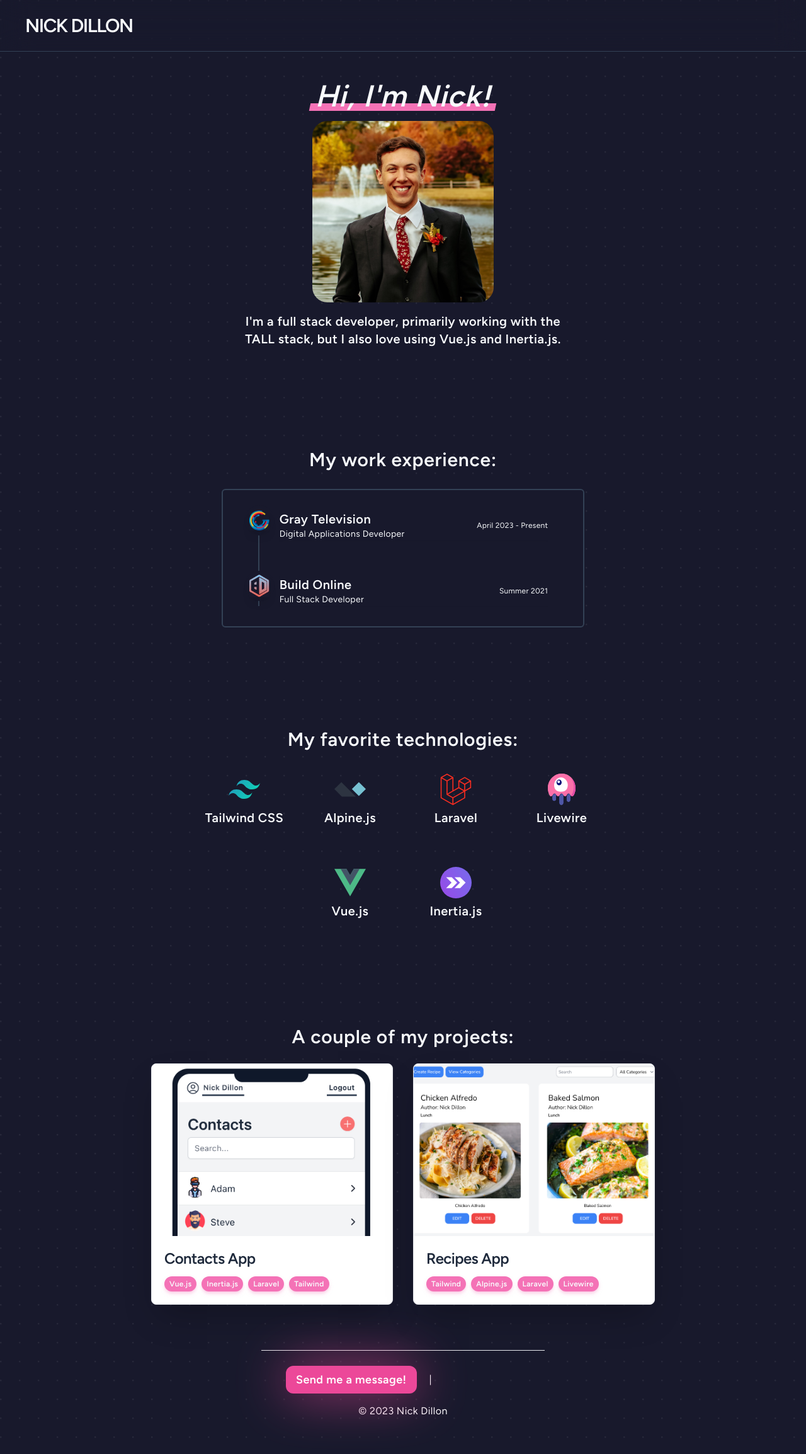
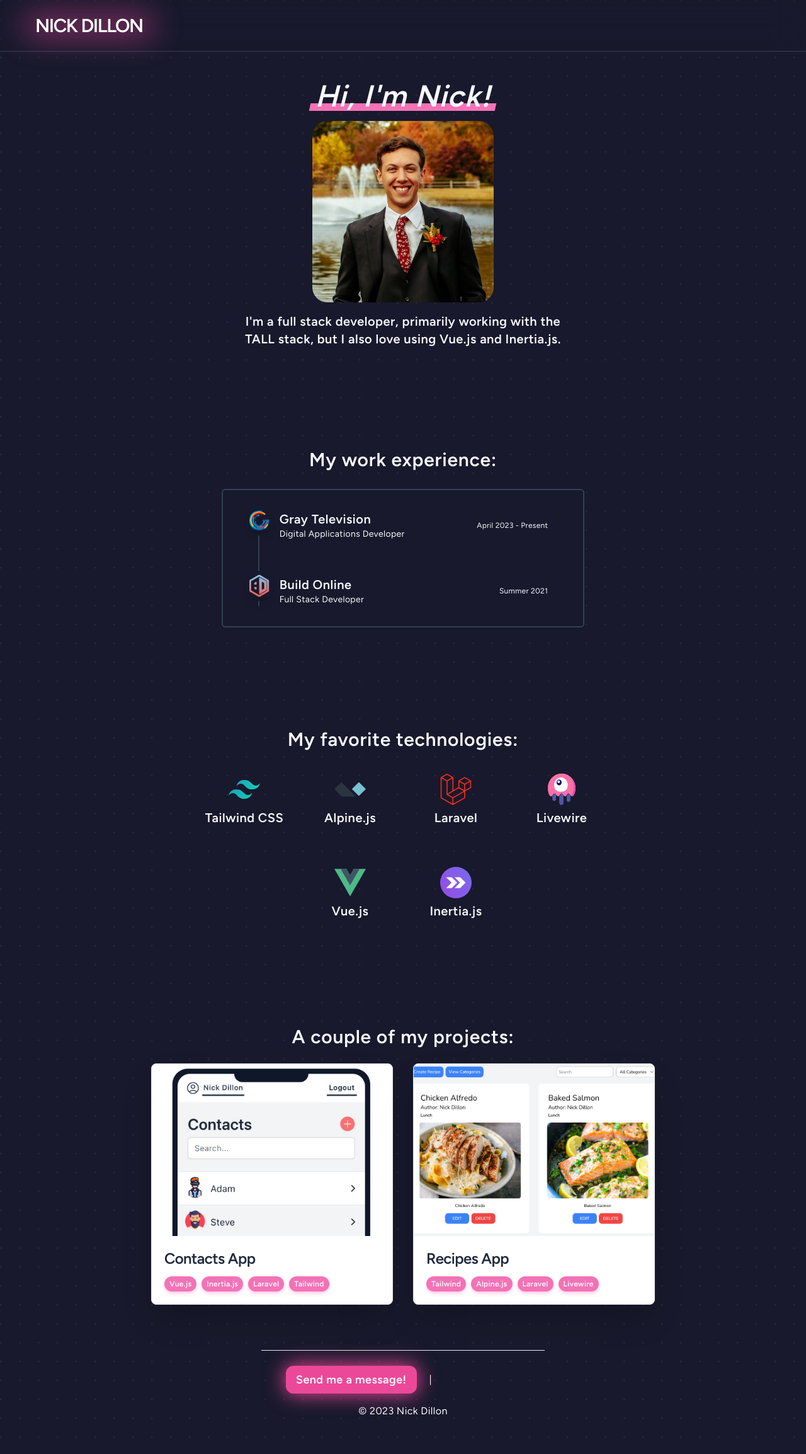
Before and after one commit to NickDillon1412/portfolio-site, a Vue app: page / in a window 1280 px wide. Shown: the whole page at 63% size. Built offline with nearby package versions, Linux system fonts and the light colour scheme; some icons are missing.

Commit message:
Added pulse effect

```diff
--- a/src/components/Footer.vue
+++ b/src/components/Footer.vue
@@ -13,12 +13,12 @@
                             class="relative sm:w-auto w-full hover:-rotate-3 transition-all ease-out duration-300 inline-flex items-center justify-center px-4 py-2 text-lg font-bold text-white bg-pink-500 hover:bg-pink-500 hover:scale-[1.01] rounded-xl "
                             role="button">Send me a message!</a>
                     </div> -->
-                    <div class="relative inline-flex w-full group">
+                    <div class="relative inline-flex w-full group/button">
                         <div
-                            class="absolute transition-all duration-1000 opacity-70 -inset-px bg-gradient-to-r from-pink-500 to-pink-500 rounded-xl blur-2xl group-hover:opacity-100 group-hover:-inset-1 group-hover:duration-200 animate-tilt">
+                            class="absolute transition-all duration-1000 bg-pink-500 -inset-px rounded-xl blur-lg group-hover/button:opacity-100 group-hover/button:-inset-1 group-hover/button:duration-200 animate-tilt">
                         </div>
                         <a href="https://github.com/laravel-frontend-presets/tall" target="_blank"
-                            class="relative sm:w-auto w-full hover:-rotate-3 transition-all ease-out duration-300 inline-flex items-center justify-center px-4 py-2 text-lg font-bold text-white bg-pink-500 hover:scale-[1.01] rounded-xl focus:outline-none focus:ring-2 focus:ring-offset-2 focus:ring-pink-500"
+                            class="relative inline-flex items-center justify-center w-full px-4 py-2 text-lg font-bold text-white transition-all duration-300 ease-out bg-pink-500 sm:w-auto hover:-rotate-3 hover:scale-110 rounded-xl focus:outline-none focus:ring-2 focus:ring-offset-2 focus:ring-pink-500"
                             role="button">Send me a message!</a>
                     </div>
                     <span class="hidden sm:inline-block">|</span>
--- a/src/components/Nav.vue
+++ b/src/components/Nav.vue
@@ -1,11 +1,24 @@
 <template>
     <nav
         class="fixed z-10 flex items-center justify-between w-full px-3.5 py-3 sm:py-5 border-b sm:px-10 border-slate-700 backdrop-blur-xl text-slate-50">
-        <RouterLink to="/" name="Home">
+        <!-- <RouterLink to="/" name="Home">
             <h1 class="text-3xl font-semibold tracking-tighter uppercase duration-200 ease-in-out hover:text-pink-400">
                 Nick
                 Dillon</h1>
-        </RouterLink>
+        </RouterLink> -->
+
+        <div class="relative inline-flex group/button">
+            <div
+                class="absolute transition-all duration-1000 bg-pink-500 opacity-90 -inset-px rounded-xl blur-xl group-hover/button:opacity-100 group-hover/button:-inset-1 group-hover/button:duration-200 animate-pulse">
+            </div>
+            <RouterLink to="/" name="Home"
+                class="relative inline-flex items-center justify-center w-full px-4 text-lg font-bold text-white transition-all duration-300 ease-out sm:w-auto hover:scale-110 rounded-xl"
+                role="button">
+                <h1 class="text-3xl font-semibold tracking-tighter uppercase duration-200 ease-in-out">
+                    Nick
+                    Dillon</h1>
+            </RouterLink>
+        </div>
 
         <Socials />
     </nav>
```
